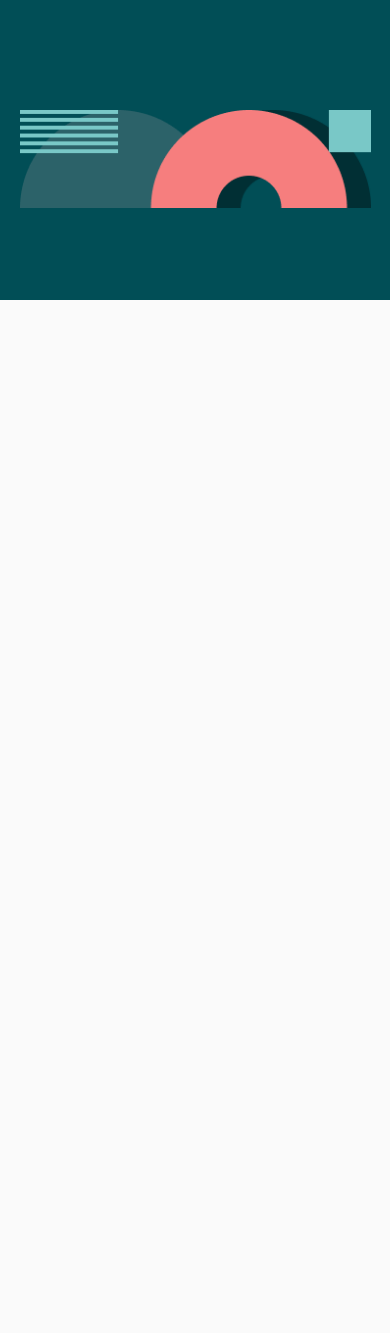
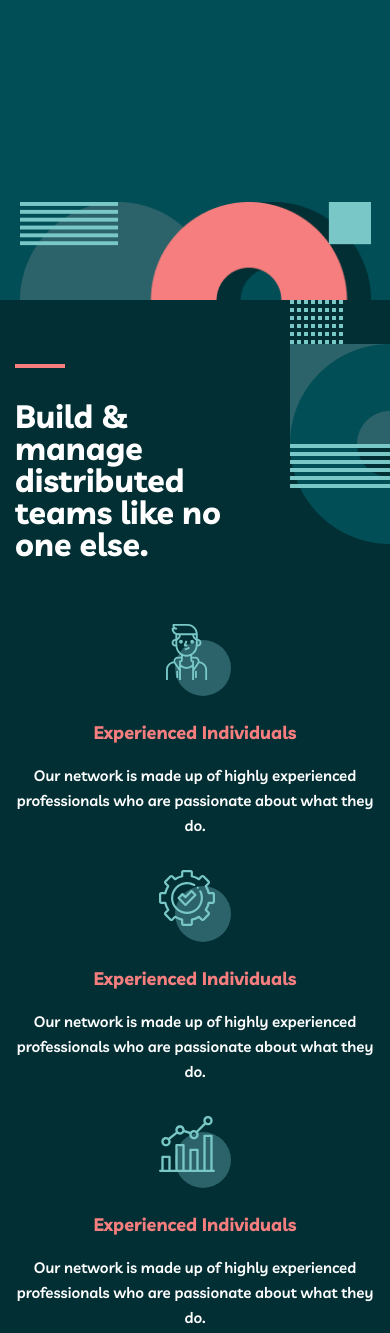
Before and after one commit to abdulhayev-nuriddin/myteam, a plain HTML site: page index.html in a window 390 px wide. Shown: the part 560-1893 px from the top of the page. Before the commit the page ends 860 px from the top, so only its background shows below. Drawn offline with Linux system fonts and the light colour scheme.

Commit message:
build end

```diff
--- a/index.html
+++ b/index.html
@@ -33,7 +33,7 @@
               <a href="#" class="header__links">home</a>
             </li>
             <li class="header__items">
-              <a href="#" class="header__links">about</a>
+              <a href="./html/about.html" class="header__links">about</a>
             </li>
           </ul>
         </nav>
@@ -70,7 +70,62 @@
         </div>
       </section>
       <section class="build">
-        <div class="cnt build__cnt"></div>
+        <img src="./images/buildbgi.png" alt="build" class="build__img" />
+        <div class="cnt build__cnt">
+          <span class="build__line"></span>
+          <div class="build__info">
+            <h2 class="build__title">
+              Build & manage distributed teams like no one else.
+            </h2>
+            <div class="build__content">
+              <div class="build__box">
+                <img
+                  src="./images/buildicon.svg"
+                  alt="icon"
+                  class="build__icon"
+                />
+                <div class="build__box__texts">
+                  <h3 class="build__box__title">Experienced Individuals</h3>
+                  <p class="build__box__text">
+                    Our network is made up of highly experienced professionals
+                    who are passionate about what they do.
+                  </p>
+                </div>
+              </div>
+              <div class="build__box">
+                <img
+                  src="./images/buildicon2.svg"
+                  alt="icon"
+                  class="build__icon"
+                />
+                <div class="build__box__texts">
+                  <h3 class="build__box__title">Experienced Individuals</h3>
+                  <p class="build__box__text">
+                    Our network is made up of highly experienced professionals
+                    who are passionate about what they do.
+                  </p>
+                </div>
+              </div>
+              <div class="build__box">
+                <img
+                  src="./images/buildicon3.svg"
+                  alt="icon"
+                  class="build__icon"
+                />
+                <div class="build__box__texts">
+                  <h3 class="build__box__title">Experienced Individuals</h3>
+                  <p class="build__box__text">
+                    Our network is made up of highly experienced professionals
+                    who are passionate about what they do.
+                  </p>
+                </div>
+              </div>
+            </div>
+          </div>
+        </div>
+      </section>
+      <section class="stories">
+        <div class="cnt stories__cnt"></div>
       </section>
     </main>
 
--- a/scss/base/_variables.scss
+++ b/scss/base/_variables.scss
@@ -9,3 +9,4 @@ $pink: #F67E7E;
 $blue: #2C6269;
 $dark-green: #002529;
 $light-blue: #79C8C7;
+$deep-blue: #012F34;
--- a/scss/layout/_build.scss
+++ b/scss/layout/_build.scss
@@ -0,0 +1,108 @@
+@use "../base/variables" as *;
+
+.build {
+    padding: 140px 0;
+    background-color: $deep-blue;
+    position: relative;
+
+    &__line {
+        display: block;
+        width: 50px;
+        height: 4px;
+        background-color: $pink;
+    }
+
+    &__info {
+        margin-top: 54px;
+        display: flex;
+        justify-content: space-between;
+    }
+
+    &__title {
+        font-weight: 700;
+        font-size: 48px;
+        line-height: 48px;
+        color: $white;
+        width: 445px;
+    }
+
+    &__content {
+        display: flex;
+        flex-direction: column;
+        gap: 32px;
+    }
+
+    &__box {
+        display: flex;
+        align-items: center;
+        gap: 23px;
+        width: 540px;
+
+        &__texts {
+            display: grid;
+            gap: 16px;
+        }
+
+        &__title {
+            font-weight: 700;
+            font-size: 18px;
+            line-height: 28px;
+            color: $pink;
+        }
+
+        &__text {
+            font-weight: 600;
+            font-size: 15px;
+            line-height: 25px;
+            color: $white;
+        }
+    }
+
+    &__img {
+        position: absolute;
+        bottom: 0;
+        right: 0;
+    }
+}
+
+@media only screen and (max-width: 768px) {
+    .build {
+        height: auto;
+        padding: 100px 0;
+
+        &__info {
+            margin-top: 32px;
+            flex-direction: column;
+            gap: 64px;
+        }
+
+        &__title {
+            font-weight: 700;
+            font-size: 32px;
+            line-height: 32px;
+        }
+
+        &__img {
+            top: 0;
+        }
+    }
+}
+
+@media only screen and (max-width: 480px) {
+    .build {
+        padding: 64px 0;
+
+        &__title {
+            font-weight: 700;
+            font-size: 32px;
+            line-height: 32px;
+            width: 240px;
+        }
+
+        &__box {
+            flex-direction: column;
+            width: auto;
+            text-align: center;
+        }
+    }
+}
--- a/scss/layout/_header.scss
+++ b/scss/layout/_header.scss
@@ -1,7 +1,8 @@
 @use "../base/variables" as *;
 
 .header {
-    padding-top: 70px;
+    padding-top: 65px;
+    padding-bottom: 5px;
     background: $green;
     top: 0;
     left: 0;
--- a/scss/layout/_hero.scss
+++ b/scss/layout/_hero.scss
@@ -52,7 +52,7 @@
 
     &__img2 {
         position: absolute;
-        top: 85%;
+        bottom: 0;
         left: 60%;
     }
 }
@@ -84,7 +84,7 @@
         }
 
         &__img2 {
-            top: 81%;
+            bottom: 0;
             left: 25%;
             right: 0;
         }
@@ -122,7 +122,7 @@
         &__img2 {
             width: 90%;
             left: 5%;
-            top: 75%;
+            bottom: 0;
         }
     }
 }
--- /dev/null
+++ b/scss/layout/_stories.scss
@@ -0,0 +1 @@
+// .stories {}
--- a/scss/main.scss
+++ b/scss/main.scss
@@ -13,6 +13,8 @@
 @use "./layout/header";
 @use "./layout/footer";
 @use "./layout/hero";
+@use "./layout/build";
+@use "./layout/stories";
 
 // ! PAGES
 
```
Also changed, not shown: bootstrap/css/bootstrap.min.css, css/main.css, images/buildbgi.png (added), images/buildicon.svg (added), images/buildicon2.svg (added), images/buildicon3.svg (added), 1 other file.
